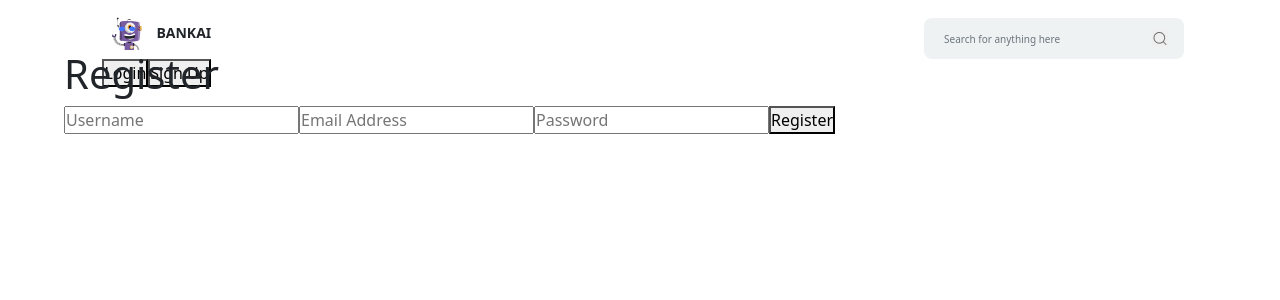
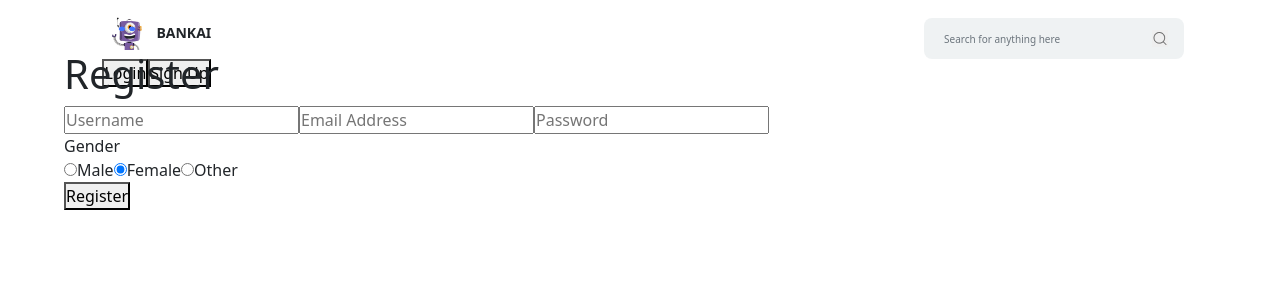
Before and after one commit to YemiOG/animeKaze, a React (Create React App) app: page /register in a window 1280 px wide. Shown: the top 300 px of the page. Built offline with nearby package versions, Linux system fonts and the light colour scheme.

Commit message:
Add gender input to register form

```diff
--- a/src/components/Auth/Login.jsx
+++ b/src/components/Auth/Login.jsx
@@ -7,8 +7,6 @@ function Login() {
     let navigate = useNavigate()
     let location = useLocation()
     let from = location.state?.from?.pathname
-
-    console.log(from)
 
     const {setToken} = useContext(UserContext);
     const [loginForm, setloginForm] = useState({
--- a/src/components/Auth/Register.jsx
+++ b/src/components/Auth/Register.jsx
@@ -18,6 +18,12 @@ function Register(props) {
       email: "",
       password: ""
     })
+    const [gender, setGender] = useState("female");
+
+    function genderChange(event){
+      const val = event.target.value
+      setGender(val)
+    }
 
     function registerMe(event) {
       axios({
@@ -26,7 +32,8 @@ function Register(props) {
         data:{
           username:registerForm.username,
           email: registerForm.email,
-          password: registerForm.password
+          password: registerForm.password,
+          gender: gender
          }
       })
       .then((response) => {
@@ -76,6 +83,17 @@ function Register(props) {
                   name="password"
                   placeholder="Password"
                   value={registerForm.password} />
+            <div className="gender">
+                  <div>Gender</div>
+                  <div>
+                    <input type="radio" id="male" name="gender" value="male"  onChange={genderChange} checked={gender === 'male' ? true : false} />
+                    <label htmlFor="male">Male</label>
+                    <input type="radio" id="female" name="gender" value="female" onChange={genderChange} checked={gender === 'female' ? true : false}/>
+                    <label htmlFor="female">Female</label>
+                    <input type="radio" id="other" name="gender" value="other" onChange={genderChange} checked={gender === 'other' ? true : false} />
+                    <label htmlFor="other">Other</label>
+                  </div>
+            </div>
             {errorDiv}
           <button onClick={registerMe}>Register</button>
         </form>
```
